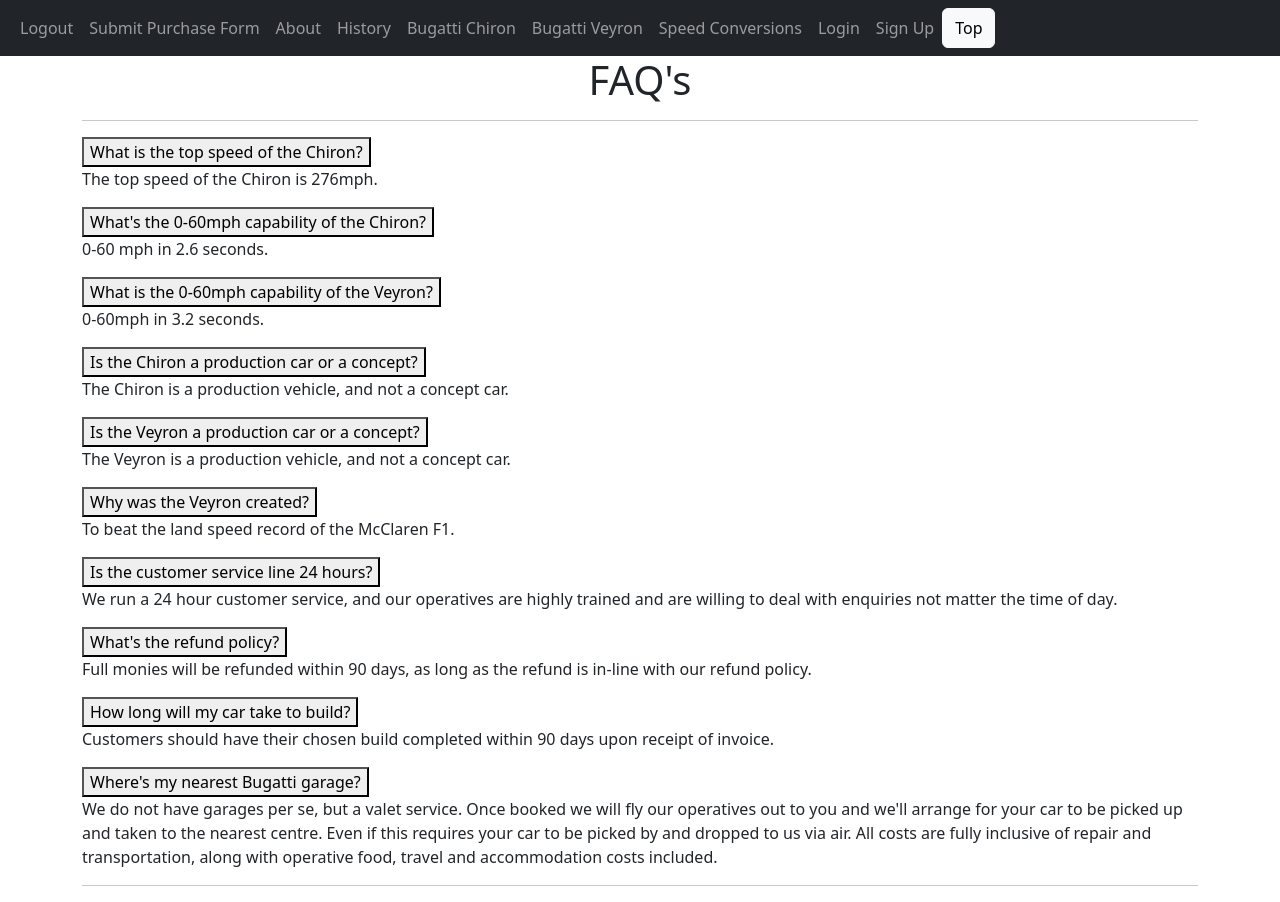
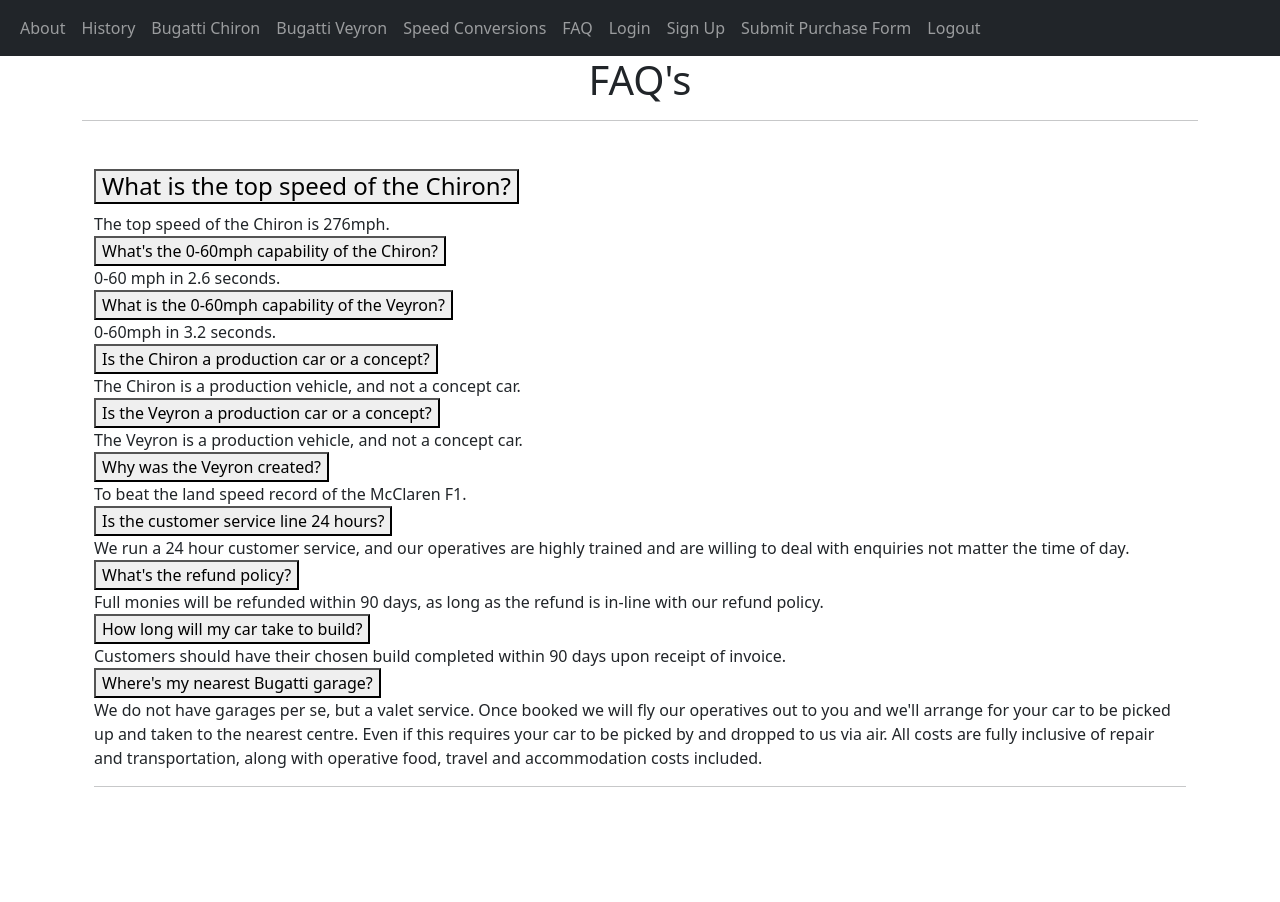
Before and after one commit to Knowledgex187/Bugatti-Project, a Flask app: page /faq in a window 1280 px wide. After the commit the page ends 787 px from the top, so only its background shows below. Run offline with Flask 3, Linux system fonts and the light colour scheme.

Commit message:
Fine tuning CSS items

```diff
--- a/website/templates/base.html
+++ b/website/templates/base.html
@@ -18,6 +18,15 @@
       crossorigin="anonymous" />
 
     <title>{% block title %}Home{% endblock %}</title>
+    <style>
+      .back-to-top {
+        position: fixed;
+        bottom: 20px;
+        right: 20px;
+        display: none;
+        z-index: 99;
+      }
+    </style>
   </head>
   <body>
     <!-- Nav bar that collapses and alters depending on screen width or resolution -->
@@ -32,16 +41,6 @@
         </button>
         <div class="collapse navbar-collapse" id="navbar">
           <div class="navbar-nav">
-            <!-- Code to display only nav headers once a user is authenticated via Jinja template string -->
-            <!-- Logout Nav link, only displayed once authenticated -->
-            <a class="nav-item nav-link" id="logout" href="/logout">Logout</a>
-            <!-- Purchase form Nav link, again only displayed once logged in -->
-            <a
-              class="nav-item nav-link"
-              id="submit-purchase-form"
-              href="/submit-purchase-form"
-              >Submit Purchase Form</a
-            >
             <!-- Nav link for about -->
             <a class="nav-item nav-link" id="about" href="/">About</a>
             <!-- Nav link for History -->
@@ -55,6 +54,7 @@
               href="/bugatti-chiron"
               >Bugatti Chiron</a
             >
+            <!--Bugatti Veyron nav link-->
             <a
               class="nav-item nav-link"
               id="bugatti-veyron"
@@ -65,17 +65,21 @@
             <a class="nav-item nav-link" id="conversion" href="/conversion"
               >Speed Conversions</a
             >
+            <a class="nav-item nav-link" id="faq" href="/faq">FAQ</a>
             <!-- Nav link for login, notice it's included within the else statement -->
             <a class="nav-item nav-link" id="login" href="/login">Login</a>
             <!-- Nav link for Sign Up -->
             <a class="nav-item nav-link" id="sign-up" href="/sign-up"
               >Sign Up</a
             >
-
-            <!-- Button with icon (example usage, not typically found in a navbar) -->
-            <button class="btn btn-light">
-              <i class="fa fa-home"></i> Top
-            </button>
+            <!--Submit Purchase Form Link-->
+            <a
+              class="nav-item nav-link"
+              id="submit-purchase-form"
+              href="/submit-purchase-form"
+              >Submit Purchase Form</a
+            >
+            <a class="nav-item nav-link" id="logout" href="/logout">Logout</a>
           </div>
         </div>
       </div>
--- a/website/templates/faq.html
+++ b/website/templates/faq.html
@@ -1,84 +1,200 @@
 {% extends "base.html" %} {% block title %}Home{% endblock %} {%block content %}
 
 <section id="faq">
-  <h1 align="center">FAQ's</h1>
+  <h1 class="text-center">FAQ's</h1>
   <hr />
-  <article>
-    <button class="accordian">What is the top speed of the Chiron?</button>
-    <div class="panel">
-      <p>The top speed of the Chiron is 276mph.</p>
+  <div class="container my-5">
+    <div class="accordian" id="accordianfaq">
+      <div class="accordian-item">
+        <h4 class="accordian-header" id="headingOne">
+          <button
+            class="accordian-button"
+            type="button"
+            data-bs-toggle="collapse"
+            data-bs-target="collapseOne"
+            aria-expanded="true"
+            aria-controls="collapseOne">
+            What is the top speed of the Chiron?
+          </button>
+        </h4>
+        <div
+          class="accordian-collapse copllapse show"
+          aria-labelledby="headingOne"
+          data-bs-parent="#accordianfaq">
+          <div class="accordian-body">
+            The top speed of the Chiron is 276mph.
+          </div>
+        </div>
+      </div>
+      <button
+        class="accordian-button"
+        type="button"
+        data-bs-toggle="collapse"
+        data-bs-target="collapseTwo"
+        aria-expanded="true"
+        aria-controls="collapseTwo">
+        What's the 0-60mph capability of the Chiron?
+      </button>
+      <div
+        class="accordian-collapse copllapse show"
+        aria-labelledby="headingTwo"
+        data-bs-parent="#accordianfaq">
+        <div class="accordian-body">0-60 mph in 2.6 seconds.</div>
       </div>
 
-    <button class="accordian">
-      What's the 0-60mph capability of the Chiron?
+      <button
+        class="accordian-button"
+        type="button"
+        data-bs-toggle="collapse"
+        data-bs-target="collapseThree"
+        aria-expanded="true"
+        aria-controls="collapseThree">
+        What is the 0-60mph capability of the Veyron?
       </button>
-    <div class="panel">
-      <p>0-60 mph in 2.6 seconds.</p>
+      <div
+        class="accordian-collapse copllapse show"
+        aria-labelledby="headingThree"
+        data-bs-parent="#accordianfaq">
+        <div class="accordian-body">0-60mph in 3.2 seconds.</div>
       </div>
 
-    <button class="accordian">
-      What is the 0-60mph capability of the Veyron?
+      <button
+        class="accordian-button"
+        type="button"
+        data-bs-toggle="collapse"
+        data-bs-target="collapseFour"
+        aria-expanded="true"
+        aria-controls="collapseFour">
+        Is the Chiron a production car or a concept?
       </button>
-    <div class="panel">
-      <p>0-60mph in 3.2 seconds.</p>
+      <div
+        class="accordian-collapse copllapse show"
+        aria-labelledby="headingFour"
+        data-bs-parent="#accordianfaq">
+        <div class="accordian-body">
+          The Chiron is a production vehicle, and not a concept car.
+        </div>
       </div>
 
-    <button class="accordian">
-      Is the Chiron a production car or a concept?
+      <button
+        class="accordian-button"
+        type="button"
+        data-bs-toggle="collapse"
+        data-bs-target="collapseFive"
+        aria-expanded="true"
+        aria-controls="collapseFive">
+        Is the Veyron a production car or a concept?
       </button>
-    <div class="panel">
-      <p>The Chiron is a production vehicle, and not a concept car.</p>
+      <div
+        class="accordian-collapse copllapse show"
+        aria-labelledby="headingFive"
+        data-bs-parent="#accordianfaq">
+        <div class="accordian-body">
+          The Veyron is a production vehicle, and not a concept car.
+        </div>
       </div>
 
-    <button class="accordian">
-      Is the Veyron a production car or a concept?
+      <button
+        class="accordian-button"
+        type="button"
+        data-bs-toggle="collapse"
+        data-bs-target="collapseSix"
+        aria-expanded="true"
+        aria-controls="collapseSix">
+        Why was the Veyron created?
       </button>
-    <div class="panel">
-      <p>The Veyron is a production vehicle, and not a concept car.</p>
+      <div
+        class="accordian-collapse copllapse show"
+        aria-labelledby="headingSix"
+        data-bs-parent="#accordianfaq">
+        <div class="accordian-body">
+          To beat the land speed record of the McClaren F1.
+        </div>
       </div>
 
-    <button class="accordian">Why was the Veyron created?</button>
-    <div class="panel">
-      <p>To beat the land speed record of the McClaren F1.</p>
+      <button
+        class="accordian-button"
+        type="button"
+        data-bs-toggle="collapse"
+        data-bs-target="collapseSeven"
+        aria-expanded="true"
+        aria-controls="collapseSeven">
+        Is the customer service line 24 hours?
+      </button>
+      <div
+        class="accordian-collapse copllapse show"
+        aria-labelledby="headingSeven"
+        data-bs-parent="#accordianfaq">
+        <div class="accordian-body">
+          We run a 24 hour customer service, and our operatives are highly
+          trained and are willing to deal with enquiries not matter the time of
+          day.
+        </div>
       </div>
 
-    <button class="accordian">Is the customer service line 24 hours?</button>
-    <div class="panel">
-      <p>
-        We run a 24 hour customer service, and our operatives are highly trained
-        and are willing to deal with enquiries not matter the time of day.
-      </p>
+      <button
+        class="accordian-button"
+        type="button"
+        data-bs-toggle="collapse"
+        data-bs-target="collapseEight"
+        aria-expanded="true"
+        aria-controls="collapseEight">
+        What's the refund policy?
+      </button>
+      <div
+        class="accordian-collapse copllapse show"
+        aria-labelledby="headingEight"
+        data-bs-parent="#accordianfaq">
+        <div class="accordian-body">
+          Full monies will be refunded within 90 days, as long as the refund is
+          in-line with our refund policy.
+        </div>
       </div>
 
-    <button class="accordian">What's the refund policy?</button>
-    <div class="panel">
-      <p>
-        Full monies will be refunded within 90 days, as long as the refund is
-        in-line with our refund policy.
-      </p>
+      <button
+        class="accordian-button"
+        type="button"
+        data-bs-toggle="collapse"
+        data-bs-target="collapseNine"
+        aria-expanded="true"
+        aria-controls="collapseNine">
+        How long will my car take to build?
+      </button>
+      <div
+        class="accordian-collapse copllapse show"
+        aria-labelledby="headingNine"
+        data-bs-parent="#accordianfaq">
+        <div class="accordian-body">
+          Customers should have their chosen build completed within 90 days upon
+          receipt of invoice.
+        </div>
       </div>
 
-    <button class="accordian">How long will my car take to build?</button>
-    <div class="panel">
-      <p>
-        Customers should have their chosen build completed within 90 days upon
-        receipt of invoice.
-      </p>
+      <button
+        class="accordian-button"
+        type="button"
+        data-bs-toggle="collapse"
+        data-bs-target="collapseTen"
+        aria-expanded="true"
+        aria-controls="collapseTen">
+        Where's my nearest Bugatti garage?
+      </button>
+      <div
+        class="accordian-collapse copllapse show"
+        aria-labelledby="headingTen"
+        data-bs-parent="#accordianfaq">
+        <div class="accordian-body">
+          We do not have garages per se, but a valet service. Once booked we
+          will fly our operatives out to you and we'll arrange for your car to
+          be picked up and taken to the nearest centre. Even if this requires
+          your car to be picked by and dropped to us via air. All costs are
+          fully inclusive of repair and transportation, along with operative
+          food, travel and accommodation costs included.
         </div>
-
-    <button class="accordian">Where's my nearest Bugatti garage?</button>
-    <div class="panel">
-      <p>
-        We do not have garages per se, but a valet service. Once booked we will
-        fly our operatives out to you and we'll arrange for your car to be
-        picked up and taken to the nearest centre. Even if this requires your
-        car to be picked by and dropped to us via air. All costs are fully
-        inclusive of repair and transportation, along with operative food,
-        travel and accommodation costs included.
-      </p>
       </div>
       <hr />
-  </article>
+    </div>
+  </div>
 </section>
 
 {% endblock %}
```
Also changed, not shown: website/templates/about.html (+6 -2 lines), website/templates/bugatti-chiron.html (+7 -4 lines), website/templates/bugatti-veyron.html (+7 -4 lines), website/templates/conversions.html (+11 -5 lines), website/templates/history.html (+6 -3 lines). Lines whose indentation alone changed are shown as unchanged.
